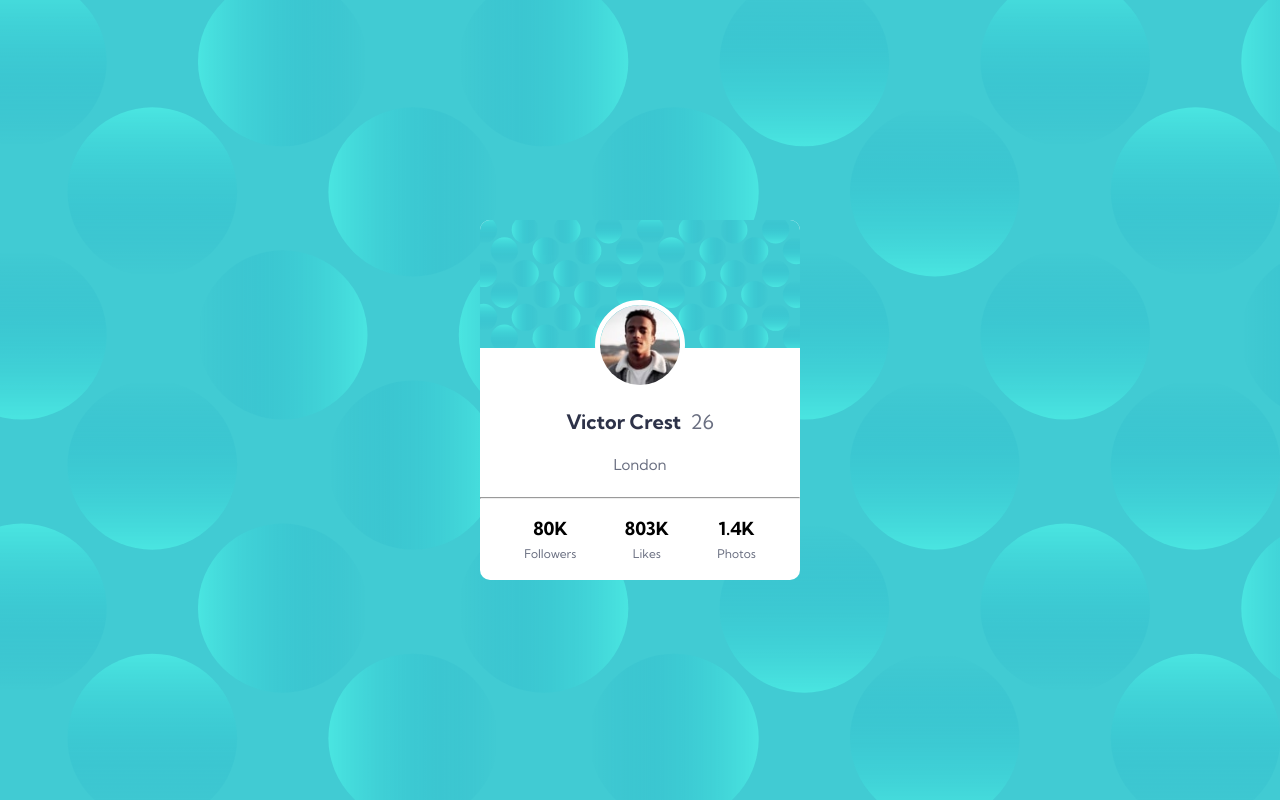
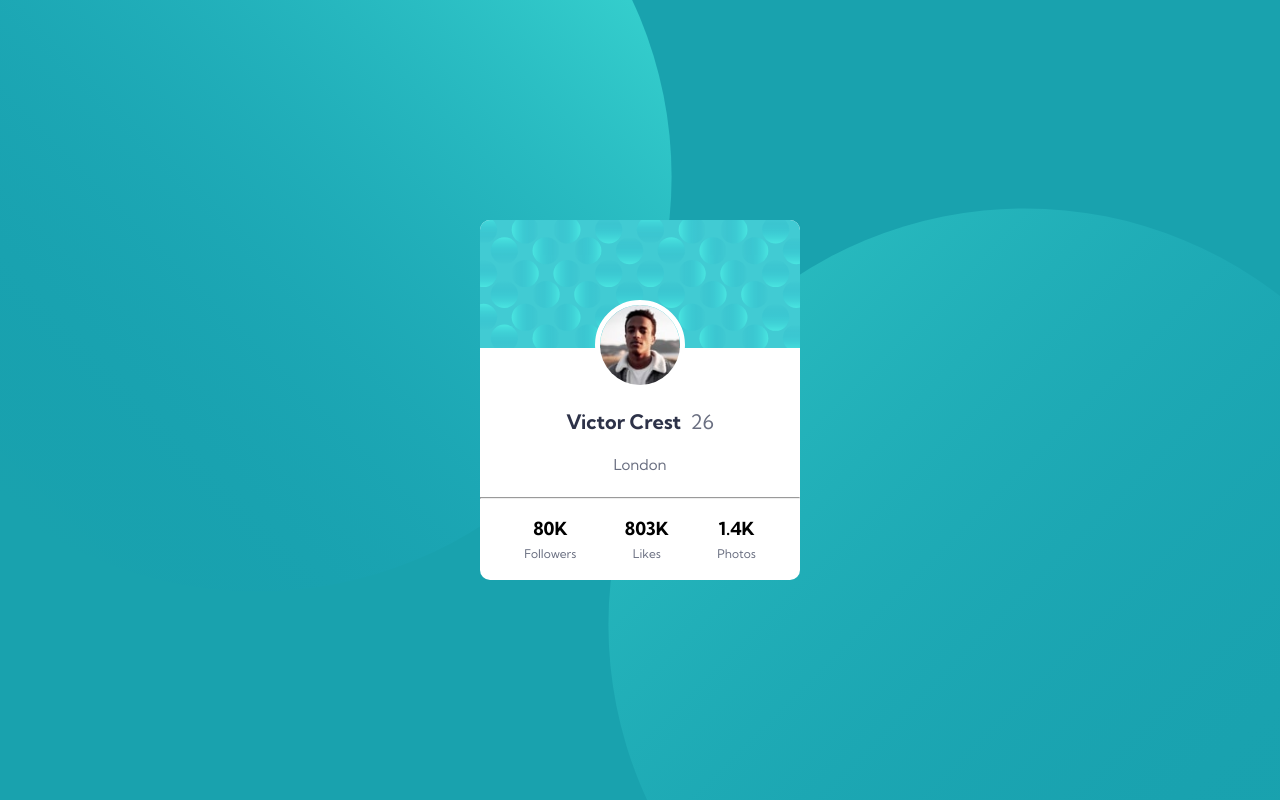
Before and after one commit to matheusrobertodasilva/profile-card-component-09, a plain HTML site: page index.html in a window 1280 px wide. Drawn offline with nearby package versions, Linux system fonts and the light colour scheme.

Commit message:
update background body

```diff
--- a/css/style.css
+++ b/css/style.css
@@ -25,8 +25,11 @@ body{
     align-items: center;
     font-family: var(--Kumbh);
     font-size: 15px;
-    background: no-repeat url(../images/bg-pattern-card.svg);
-    background-size: cover;
+    background:
+    no-repeat right -20vh bottom -30vh /65% url(../images/bg-pattern-bottom.svg),
+    no-repeat left -20vh top -30vh /65%  url(../images/bg-pattern-top.svg);
+    background-color: var(--Dark-cyan);
+
 
 }
 
@@ -53,7 +56,7 @@ body{
 
 .perfil__image{
     width: 10vh;
-    border-radius: 50px;
+    border-radius: 60px;
     border: 5px solid white;
     margin-top: -50px;
 
@@ -78,7 +81,7 @@ body{
 
 /* line */
 .line{
-    color: --Dark-grayish-blue;
+    color: var(--Dark-gray);
     font-size: 1px;
 
 }
```
Also changed, not shown: 1 other file.
